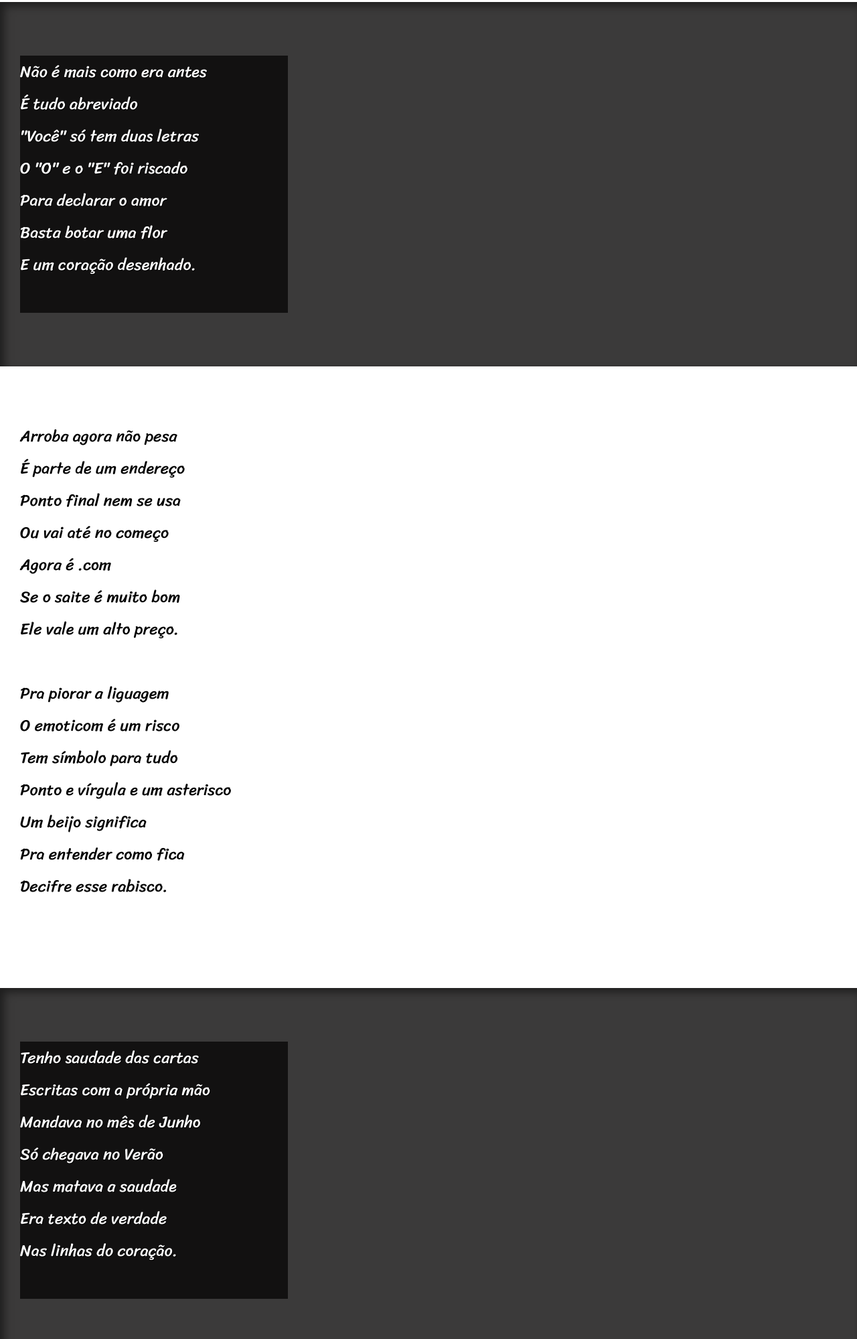
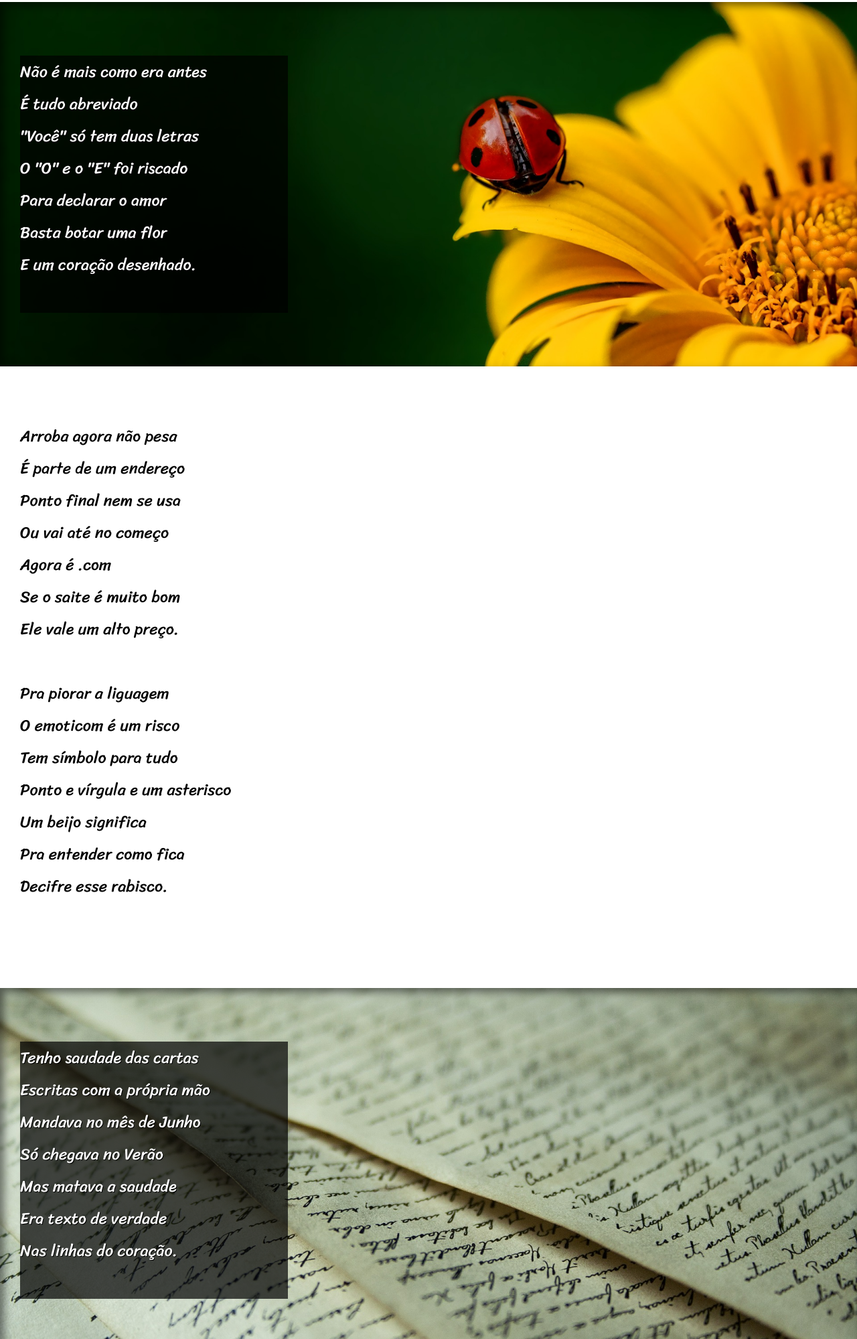
Before and after one commit to EldaRamos/Projeto-Cordel, a plain HTML site: page index.html in a window 1280 px wide. Shown: the part 801-2800 px from the top of the page at 67% size. Drawn offline with Linux system fonts and the light colour scheme.

Commit message:
Correção das imagens do site Cordel

```diff
--- a/style.css
+++ b/style.css
@@ -71,10 +71,10 @@ section p {
     text-shadow: 1px 1px 0px black;
 }
 #img01 {
-    background-image: url('../desafio-cordel/imagens/background001.jpg');
+    background-image: url('imagens/background001.jpg');
 }
 #img02 {
-    background-image: url('../desafio-cordel/imagens/background002.jpg');
+    background-image: url('imagens/background002.jpg');
 }
 
 @media screen and (max-width: 600px) {
```
